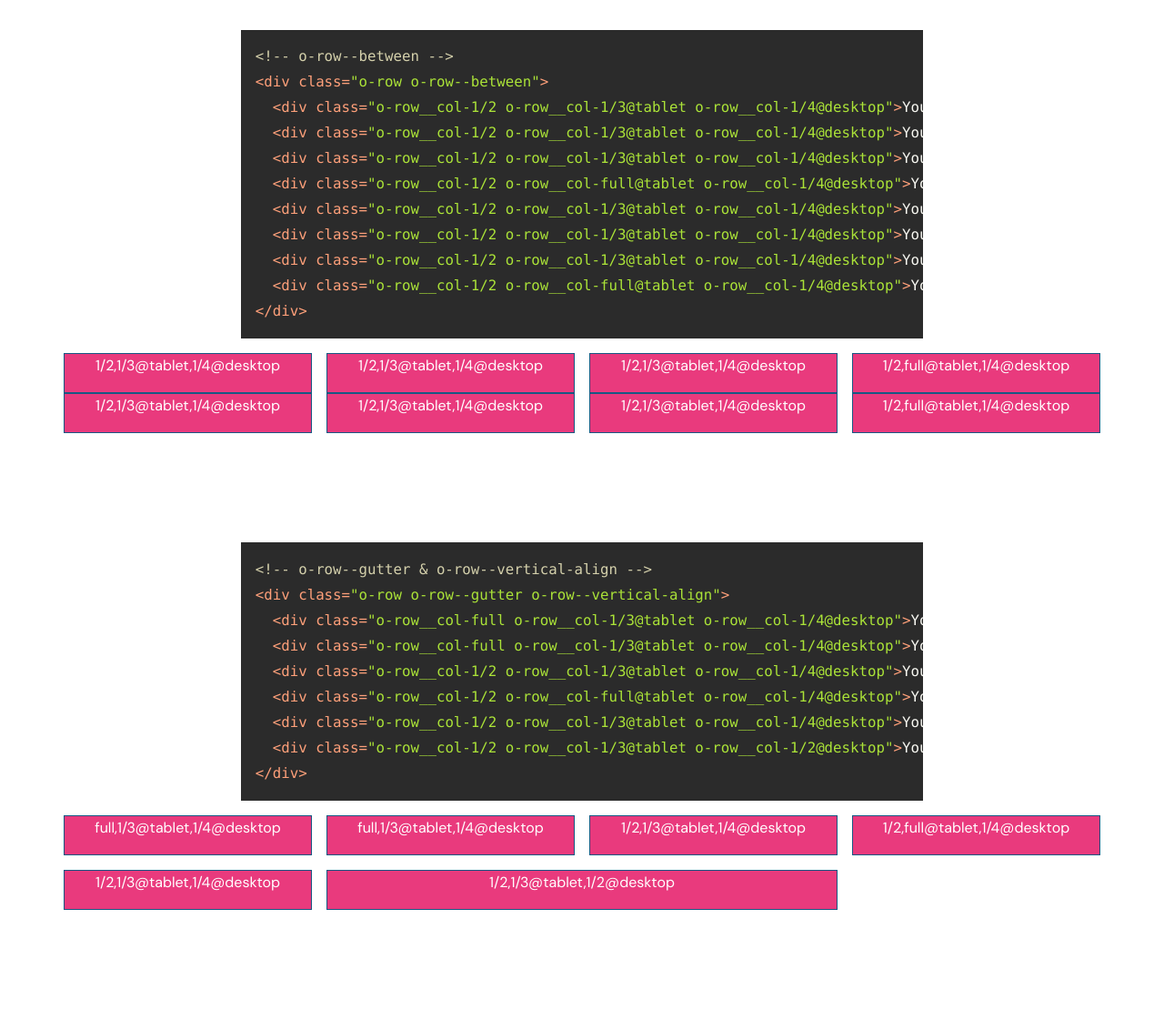
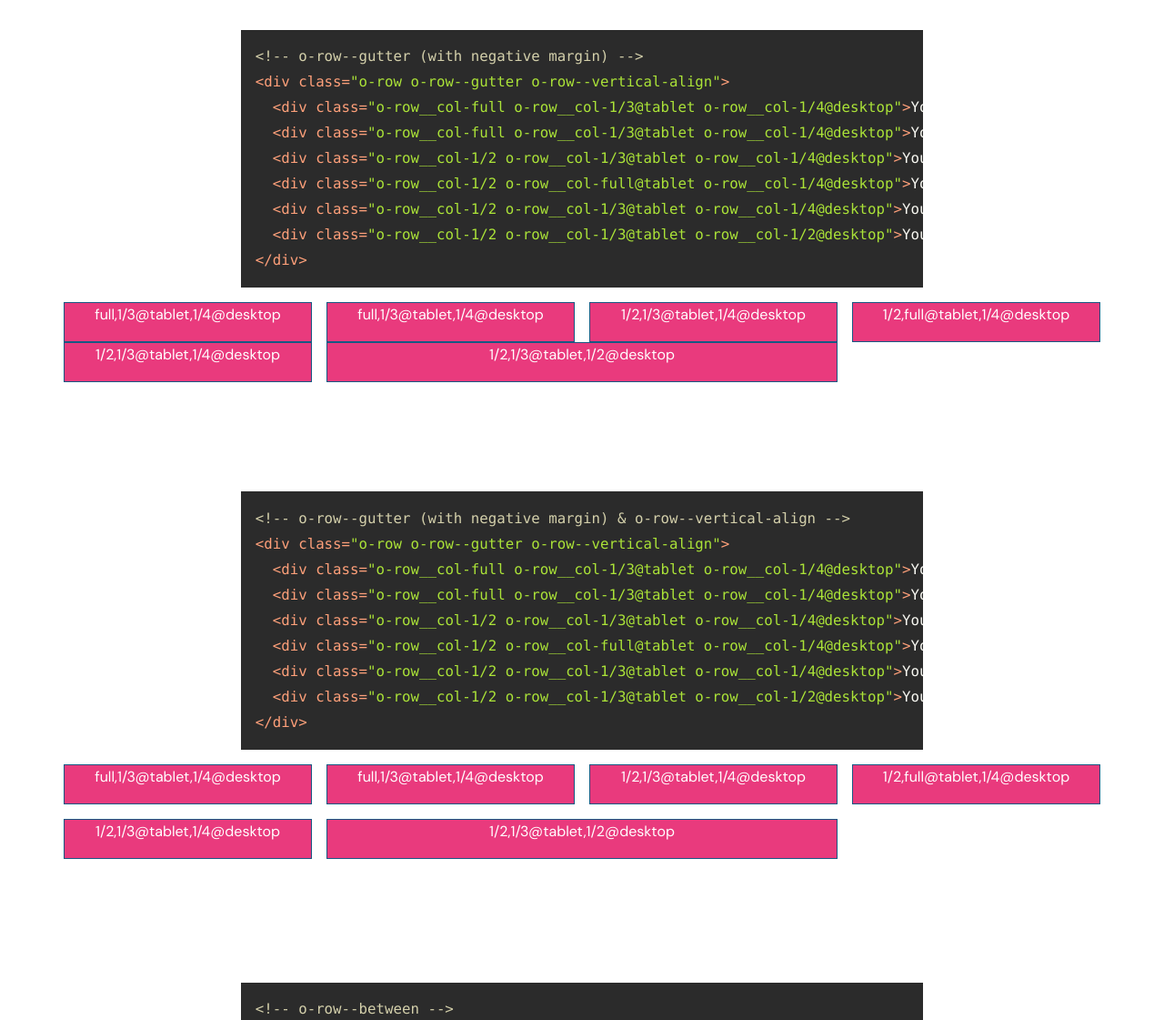
Before and after one commit to scheibome/grid-scheibo, a website: page source/index.pug in a window 1280 px wide. Shown: the part 4444-5565 px from the top of the page at 91% size. Drawn offline with nearby package versions, Linux system fonts and the light colour scheme; files that its build step writes are made by us from their sources.

Commit message:
[TASK] add new demo

```diff
--- a/source/index.pug
+++ b/source/index.pug
@@ -46,7 +46,8 @@ html
             .col-xl-7.col-lg-8.col-md-10.text-center
               h2.mt-45.small#examplesflex(data-text="Examples - Grid with Flexbox") Examples - Grid with Flexbox
         +codeexample1
+        +codeexample5
+        +codeexample6
         +codeexample2
-        +codeexample5
         +codeexample3
         +codeexample4
--- a/source/pug/examples.pug
+++ b/source/pug/examples.pug
@@ -146,7 +146,31 @@ mixin codeexample5
       .mt-30.col-xl-8.col-lg-8.col-md-9.col-sm-10.f-18
         pre
           code.language-html
-            | &lt;!-- o-row--gutter & o-row--vertical-align --&gt;
+            | &lt;!-- o-row--gutter (with negative margin) --&gt;
+            | &lt;div class="o-row o-row--gutter o-row--vertical-align"&gt;
+            |   &lt;div class="o-row__col-full o-row__col-1/3@tablet o-row__col-1/4@desktop"&gt;Your Content&lt;/div&gt;
+            |   &lt;div class="o-row__col-full o-row__col-1/3@tablet o-row__col-1/4@desktop"&gt;Your Content&lt;/div&gt;
+            |   &lt;div class="o-row__col-1/2 o-row__col-1/3@tablet o-row__col-1/4@desktop"&gt;Your Content&lt;/div&gt;
+            |   &lt;div class="o-row__col-1/2 o-row__col-full@tablet o-row__col-1/4@desktop"&gt;Your Content&lt;/div&gt;
+            |   &lt;div class="o-row__col-1/2 o-row__col-1/3@tablet o-row__col-1/4@desktop"&gt;Your Content&lt;/div&gt;
+            |   &lt;div class="o-row__col-1/2 o-row__col-1/3@tablet o-row__col-1/2@desktop"&gt;Your Content&lt;/div&gt;
+            | &lt;/div&gt;
+
+    div(class="o-row o-row--gutter")
+      +columnInnerContent(['full', '1/3@tablet', '1/4@desktop'])
+      +columnInnerContent(['full', '1/3@tablet', '1/4@desktop'])
+      +columnInnerContent(['1/2', '1/3@tablet', '1/4@desktop'])
+      +columnInnerContent(['1/2', 'full@tablet', '1/4@desktop'])
+      +columnInnerContent(['1/2', '1/3@tablet', '1/4@desktop'])
+      +columnInnerContent(['1/2', '1/3@tablet', '1/2@desktop'])
+
+mixin codeexample6
+  .container.pb-90
+    .row.justify-content-center
+      .mt-30.col-xl-8.col-lg-8.col-md-9.col-sm-10.f-18
+        pre
+          code.language-html
+            | &lt;!-- o-row--gutter (with negative margin) & o-row--vertical-align --&gt;
             | &lt;div class="o-row o-row--gutter o-row--vertical-align"&gt;
             |   &lt;div class="o-row__col-full o-row__col-1/3@tablet o-row__col-1/4@desktop"&gt;Your Content&lt;/div&gt;
             |   &lt;div class="o-row__col-full o-row__col-1/3@tablet o-row__col-1/4@desktop"&gt;Your Content&lt;/div&gt;
```
Also changed, not shown: docs/index.html.
